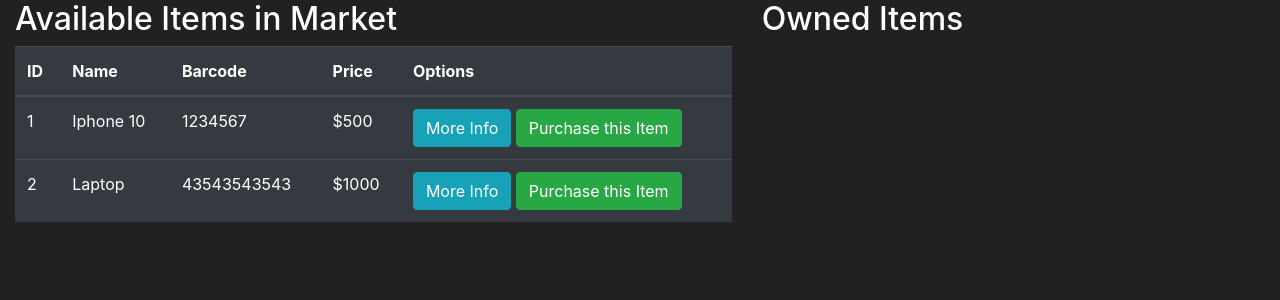
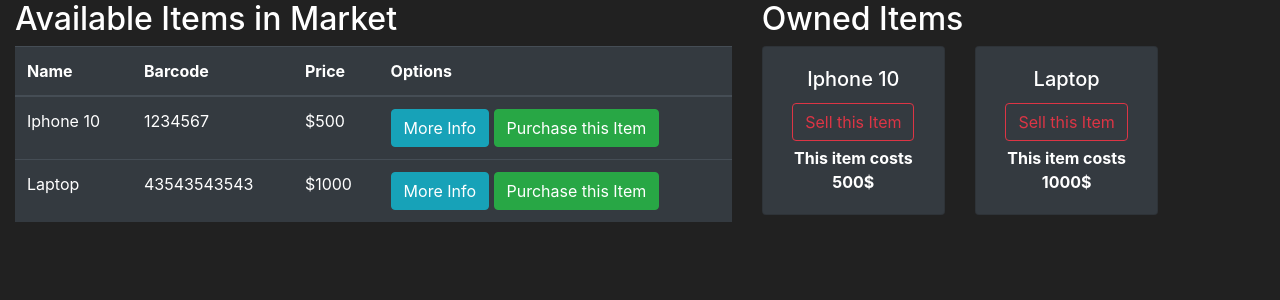
Before and after one commit to Shreyanshukunwar/flask-ecommerce, a Flask app: template market/templates/market.html in a window 1280 px wide. Shown: the part 56-356 px from the top of the page. Run offline with Flask 2, Linux system fonts and the light colour scheme; the template is opened without the code that fills it: values that come from a table or form of the project are taken from there, others are empty; data comes from the database, SQL or seed files in the repository; both versions use the stored data as it was after the commit; form fields are guessed from the names that the template uses.

Commit message:
Buy/Sell items

```diff
--- a/market/forms.py
+++ b/market/forms.py
@@ -28,3 +28,9 @@ class LoginForm(FlaskForm):
 	username = StringField(label='Username:', validators=[DataRequired()])
 	password = PasswordField(label='Password:', validators=[DataRequired()])
 	submit = SubmitField(label='Login')
+
+class PurchaseItemForm(FlaskForm):
+	submit = SubmitField(label='Purchase Item!')
+
+class SellItemForm(FlaskForm):
+	submit = SubmitField(label='Sell Item!')
--- a/market/templates/includes/items_modals.html
+++ b/market/templates/includes/items_modals.html
@@ -12,7 +12,6 @@
     <div class="modal-content">
       <div class="modal-header">
         <h5 class="modal-title" id="ModalLabel">
-          <!-- -->
           {{ item.name }}
         </h5>
         <button type="button" class="close"
@@ -24,7 +23,7 @@
         {{ item.description }}
       </div>
       <div class="modal-footer">
-        <button type="button" class="btn btn-secondary"
+        <button type="button" class="btn btn-danger"
                 data-dismiss="modal">Close
         </button>
       </div>
@@ -49,10 +48,16 @@
         </button>
       </div>
       <div class="modal-body">
-        Are you sure you want to buy {{ item.name }} for ${{ item.price }} ?
+        <h4 align="center">Are you sure you want to buy {{ item.name }} for ${{ item.price }} ?</h4>
+        <form method="POST">
+          {{ purchase_form.hidden_tag() }}
+
+          <input id="purchased_item" name="purchased_item" type="hidden" value="{{ item.name }}">
+          {{ purchase_form.submit(class='mt-3 btn btn-success btn-block') }}
+        </form>
       </div>
       <div class="modal-footer">
-        <button type="button" class="btn btn-secondary"
+        <button type="button" class="btn btn-danger"
                 data-dismiss="modal">Close
         </button>
       </div>
--- /dev/null
+++ b/market/templates/includes/owned_items_modal.html
@@ -0,0 +1,46 @@
+
+<style>
+  .modal-content {
+    background-color: #212121
+  }
+</style>
+
+<!-- Selling Confirm -->
+<div class="modal fade" id="Modal-SellingConfirm-{{ owned_item.id }}"
+     tabindex="-1"
+     aria-labelledby="exampleModalLabel" aria-hidden="true">
+  <div class="modal-dialog">
+    <div class="modal-content">
+      <div class="modal-header">
+        <h5 class="modal-title" id="ModalLabel">
+          <!-- -->
+          {{ owned_item.name }}
+        </h5>
+        <button type="button" class="close"
+                data-dismiss="modal" aria-label="Close">
+          <span aria-hidden="true">&times;</span>
+        </button>
+      </div>
+      <div class="modal-body">
+        <form method="POST">
+          {{ selling_form.hidden_tag() }}
+          <h4 class="text-center">
+            Are you sure you want to sell {{ owned_item.name }} for {{ owned_item.price }}$ ?
+          </h4>
+          <br>
+          <h6 class="text-center">
+            By clicking Sell, you will put this item back on market
+          </h6>
+          <br>
+          <input id="sold_item" name="sold_item" type="hidden" value="{{owned_item.name}}">
+          {{ selling_form.submit(class="btn btn-outline-danger btn-block") }}
+        </form>
+      </div>
+      <div class="modal-footer">
+        <button type="button" class="btn btn-secondary"
+                data-dismiss="modal">Close
+        </button>
+      </div>
+    </div>
+  </div>
+</div>
--- a/market/templates/market.html
+++ b/market/templates/market.html
@@ -13,7 +13,6 @@
                 <thead>
                     <tr>
                         <!-- Your Columns HERE -->
-                        <th scope="col">ID</th>
                         <th scope="col">Name</th>
                         <th scope="col">Barcode</th>
                         <th scope="col">Price</th>
@@ -25,7 +24,6 @@
                     {% for item in items %}
                     {% include 'includes/items_modals.html' %}
                         <tr>
-                            <td>{{ item.id }}</td>
                             <td>{{ item.name }}</td>
                             <td>{{ item.barcode }}</td>
                             <td>${{ item.price }}</td>
@@ -41,6 +39,26 @@
 
         <div class="col-md-4">
             <h2>Owned Items</h2>
+
+            <div class="row">
+                {% for owned_item in owned_items %}
+                {% include 'includes/owned_items_modal.html' %}
+                    <div class="col-md-6">
+                        <div style="margin-bottom: 5px" class="card text-center bg-dark">
+                          <div class="card-body">
+                              <h5 class="card-title">{{ owned_item.name }}</h5>
+                              <button type="button" class="btn btn-outline-danger" style="margin-bottom: 5px"
+                                      data-toggle="modal" data-target="#Modal-SellingConfirm-{{ owned_item.id }}">
+                                  Sell this Item
+                              </button>
+                              <p class="card-text"><strong>
+                                  This item costs {{ owned_item.price }}$
+                              </strong></p>
+                          </div>
+                      </div>
+                    </div>
+                {% endfor %}
+            </div>
         </div>
 	</div>
 {% endblock content %}
```
Also changed, not shown: market/models.py (+19 -0 lines), market/routes.py (+34 -6 lines), market/market.db.
